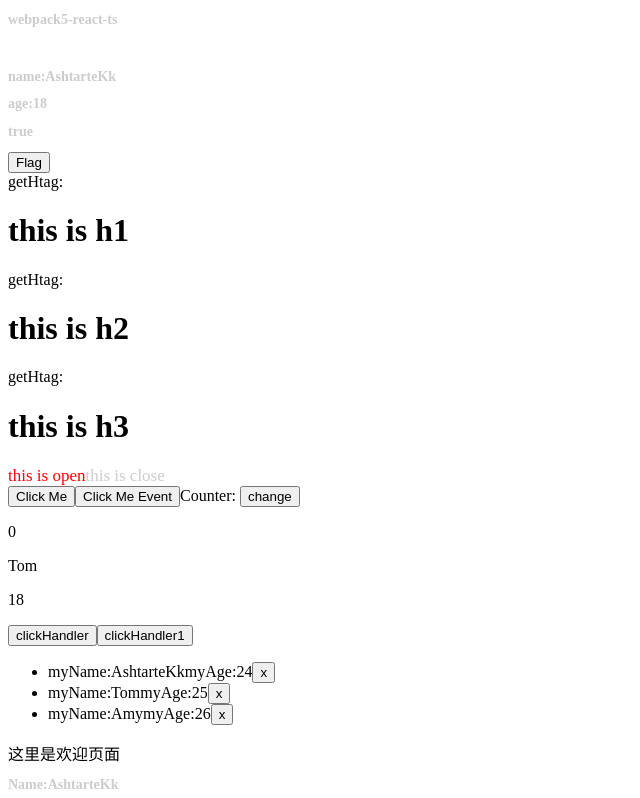
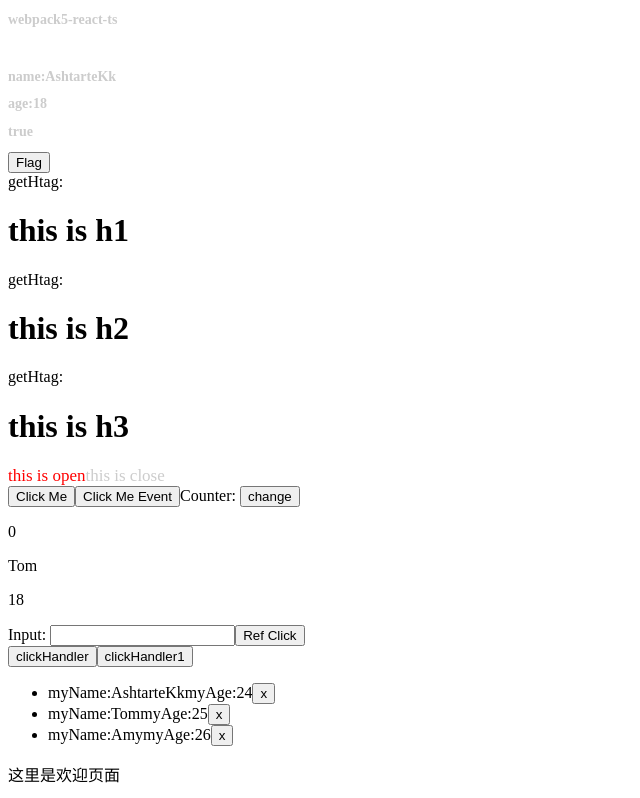
Before and after one commit to Ashtartekk/React-Learn, a React app: page / in a window 1280 px wide. Shown: the top 798 px of the page, without its empty margins (0-640 px from the left). Built offline with nearby package versions, Linux system fonts and the light colour scheme.

Commit message:
createRef

```diff
--- a/src/App.tsx
+++ b/src/App.tsx
@@ -136,6 +136,7 @@ class CComponent extends React.Component {
 }
 
 import Counter  from './components/State'
+import Input from './components/Input'
 
 function App() {
   return(
@@ -156,6 +157,7 @@ function App() {
         <button onClick={utilFn}>Click Me</button>
         <button onClick={utilFnEvent}>Click Me Event</button>
         Counter: <Counter />
+        Input: <Input />
         <CComponent />
         <TestComponent />
         <Welcome/>
--- /dev/null
+++ b/src/components/Input.tsx
@@ -0,0 +1,20 @@
+import React, { createRef } from 'react'
+
+class Input extends React.Component {
+     // 使用createRef产生一个存放dom的对象容器
+     msgRef:any = createRef()
+     changeHandle = ()=>{
+        console.log(this.msgRef.current.value)
+     }
+
+     render(){
+        return (
+            <>
+            <input type="text" ref={this.msgRef} />
+                <button onClick={this.changeHandle}>Ref Click</button>
+            </>
+        )
+     }
+}
+
+export default Input
```
